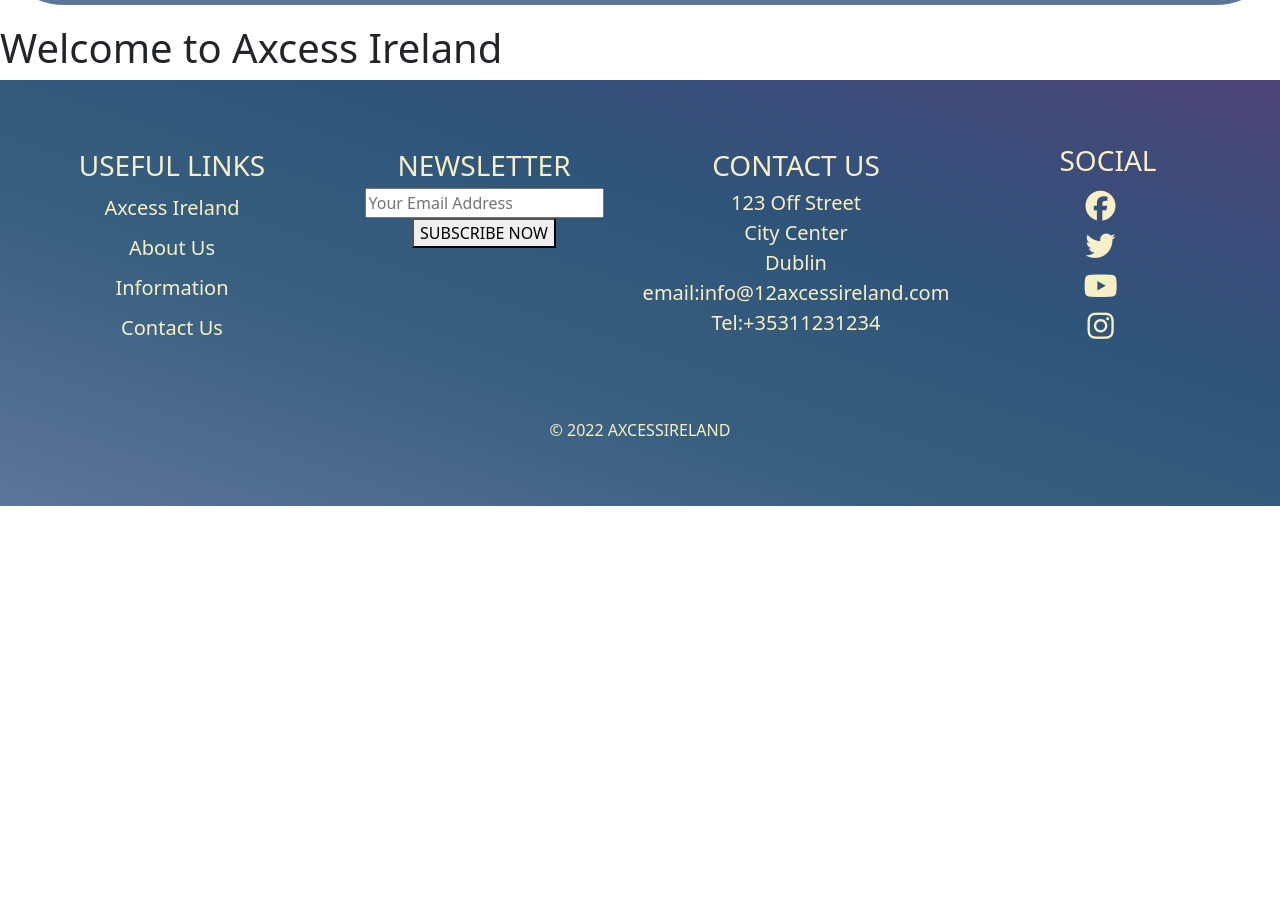
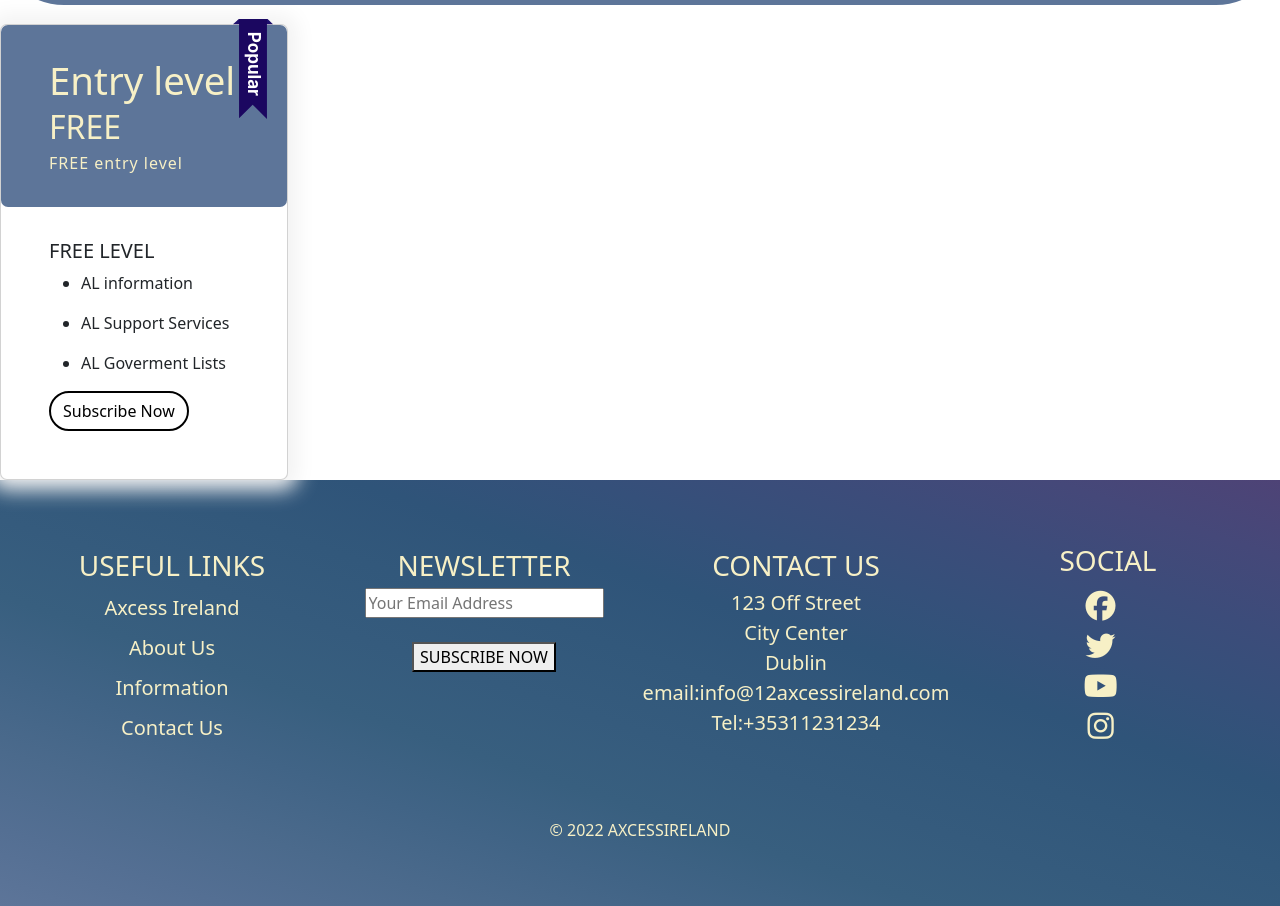
Before and after one commit to SharonF11/AxcessIreland, a Flask app: template templates/subscription.html in a window 1280 px wide. Shown: the part 166-1072 px from the top of the page. Before the commit the page ends 672 px from the top, so only its background shows below. Run offline with Flask 2, Linux system fonts and the light colour scheme; the template is opened without the code that fills it, so the values that code supplies are empty; some libraries are stand-ins or nearby versions.

Commit message:
subscribe and index elements

```diff
--- a/ap.py
+++ b/ap.py
@@ -1,14 +1,19 @@
-from flask import Flask, render_template
+from flask import Flask, render_template, app
 
-app= Flask(__name__)
 
-@app.route('/')
+app = Flask(__name__)
+
+@app.route('/index')
 def index():
     return render_template("index.html")
 
-@app.route('/user/<name>')
-def user(name):
-    return render_template("user.html", name=name)
+@app.route('/user')
+def user():
+    return render_template("user.html")
+
+@app.route('/subscription')
+def subscription():
+    return render_template("subscription.html")
 
     #custom error pages
 @app.errorhandler(404)
@@ -18,3 +23,7 @@ def page_not_found(e):
 @app.errorhandler(500)
 def page_not_found(e):
     return render_template("500.html"), 500
+
+if __name__ == '__main__':
+    #app = create_app()
+    app.run(debug=True)
--- a/static/style.css
+++ b/static/style.css
@@ -80,21 +80,84 @@ transform: translateY(5px);
     border: 0;
 }
 }
+.card{
+    border-radius: 7px;
+    box-shadow: 0 0 20px 10px #f3f3f3;
+}
+.card__header,
+.card__body{
+    padding: 2rem 3rem;
+    border-radius: 7px;
+}
+.card--primary, .card__header{
+    background: #5d7599;
+    color: #f7f0c6;
+}
+/*plans*/
 
-/* .nav-item{
-    padding: 0 2rem;
+.plan__name{
+    color: #f7f0c6;
+    margin: 0;
+    font-weight: 500;
+    font-size: 2.4rem;
 }
-.nav-item> a{
-    color: #f7f0c6 ;
-    transition:color .3s;
+.plan__price{
+    font-size: 2rem;
+    text-align: end;
 }
-.nav-item > a:hover{
-    color: #5d7599;
+.plan__description{
+    font-size: 1rem;
+    font-weight: 300;
+    letter-spacing: 1px;
+    display: block;
 }
- ul li{
-    color: #f7f0c6;
-}  */
-/*Footer design and colours scheme */
+.plan,
+.list__item{
+    margin-bottom: 1rem;
+}
+.plan--popular .card__header{
+    position: relative;
+}
+.plan--popular .card__header::before{
+    content: url(../static/popular.svg);
+    width: 40px;
+    display: inline-block;
+    position: absolute;
+    top: -6px;
+    right: 5%;
+}
+.btn{
+    border: 2px solid black;
+    background-color: white;
+    color: black;
+    border-radius: 4rem;
+    font-size: 16px;
+}
+.mygov{
+    padding: 3rem;
+}
+
+.mygov__image{
+    width:100%;
+    position: relative;
+}
+/*grids*/
+.grid{
+    display: grid;
+    border-radius: 7px;
+}
+
+@media screen and (min-width:768px){
+    .grid--1x2{
+        grid-template-columns: repeat(2, 1fr);
+    }
+}
+
+@media screen and (min-width:1024px){
+    .grid--1x3{
+        grid-template-columns: repeat(3, 1fr);
+    }
+}
 .footer {
     background: rgb(0, 0, 0);
     background-image: linear-gradient(to right top, #5d7599, #546f93, #4b6a8c, #416486, #385f7f, #355b7d, #32587b, #2f5479, #35507a, #3c4c7a, #454879, #4e4376);
@@ -196,3 +259,33 @@ transform: translateY(5px);
         display: block;
     }
 }
+/* Quotes */
+.quote {
+    font-size: 2rem;
+    font-style: italic;
+    color: black;
+    line-height: 1.3;
+    padding: 3rem;
+    margin-left: 3rem;
+}
+.quote__text::before {
+    content: open-quote;
+}
+
+.quote__text::after {
+    content: close-quote;
+}
+.quote__text{
+    font-display: center;
+}
+
+.quote__line {
+    position: relative;
+    bottom: 7px;
+}
+
+@media screen and (min-width: 1024px) {
+    .quote {
+      font-size: 2rem;
+    }
+}
--- a/templates/footer.html
+++ b/templates/footer.html
@@ -14,7 +14,8 @@
         <form>
           <!--(SF)this is the form and the input must be in the form of an eamil address if not it will throw back an message asking for email address-->
           <input type="email" placeholder="Your Email Address" required>
-          <br>
+            </br>
+            </br>
           <button type="submit">SUBSCRIBE NOW</button>
         </form>
       </div>
--- a/templates/subscription.html
+++ b/templates/subscription.html
@@ -1,5 +1,32 @@
 {% extends 'base.html' %}
 
-{% block content %}
-    <h1>Welcome to Axcess Ireland</h1>
-{% endblock %}
+    {% block content %}
+        <body >
+            <div class="card" style="width: 18rem;">
+                <div class="plan plan--popular">
+                    <header class="card__header">
+                        <h3 class="plan__name">Entry level</h3>
+                        <span class="plan__price">FREE</span><br>
+                        <span class="plan__description">FREE entry level</span>
+                    </header>
+                    <div class="card__body">
+                    <h5 class="card-title">FREE LEVEL</h5>
+                    <ul>
+                        <li class="list__item">AL information</li>
+                        <li class="list__item">AL Support Services</li>
+                        <li class="list__item">AL Goverment Lists</li>
+                    </ul>
+                    <a href="#" class="btn btn-outline">Subscribe Now </a>
+                    </div>
+                </div>
+            </div>
+            <!-- <div style="width:30%; padding: 3rem">
+                <div class="card card--primary">
+                    <header class="card__header">card title </header>
+                    <div class="card__body">
+                        Welcome totherhkajbhsckjgbfkg
+                    </div>
+                </div>
+            </div> -->
+        </body>
+    {% endblock %}
```
Also changed, not shown: templates/index.html (+42 -1 lines), static/mygovimg.png (added), static/popular.svg (added).
